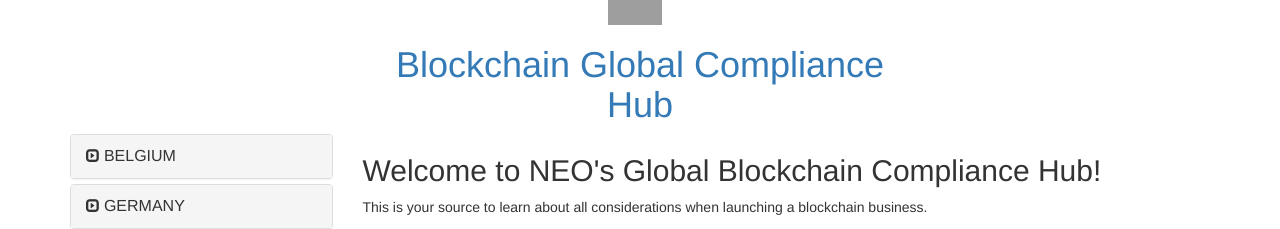
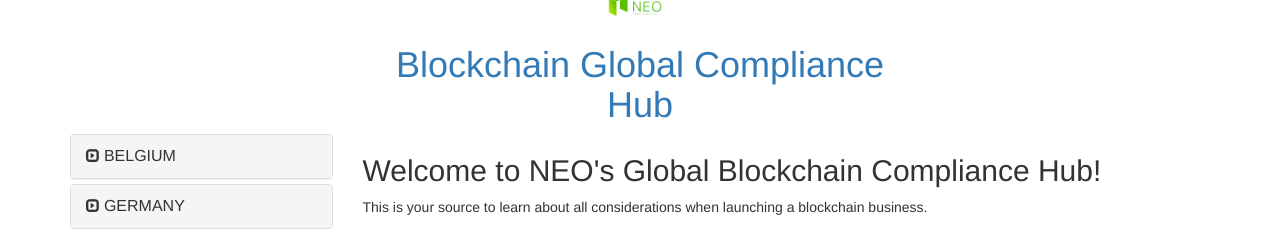
Before and after one commit to neo-project/global-blockchain-compliance-hub, a Jekyll site: the page built from index.html, in a window 1280 px wide. Shown: the top 229 px of the page. Built offline with Jekyll 4.4.1, drawn with Linux system fonts in a browser that asks for light colours; nearby versions of some CDN libraries.

Commit message:
Update header.html

```diff
--- a/_includes/header.html
+++ b/_includes/header.html
@@ -1,6 +1,6 @@
 <div id="header" class="col-md-6 col-md-offset-3 text-center">
   <a href="{{ site.url }}">
-	<img src="{{ site.url }}CryptoWikiTest.github.io/assets/NEO-smart-economy-logo.png.png" alt="logo">
+	<img src="{{ site.url }}/assets/NEO-smart-economy-logo.png.png" alt="logo">
   	<h1 class="text-center">{{ site.title }}</h1>
   </a>
 </div>
```
